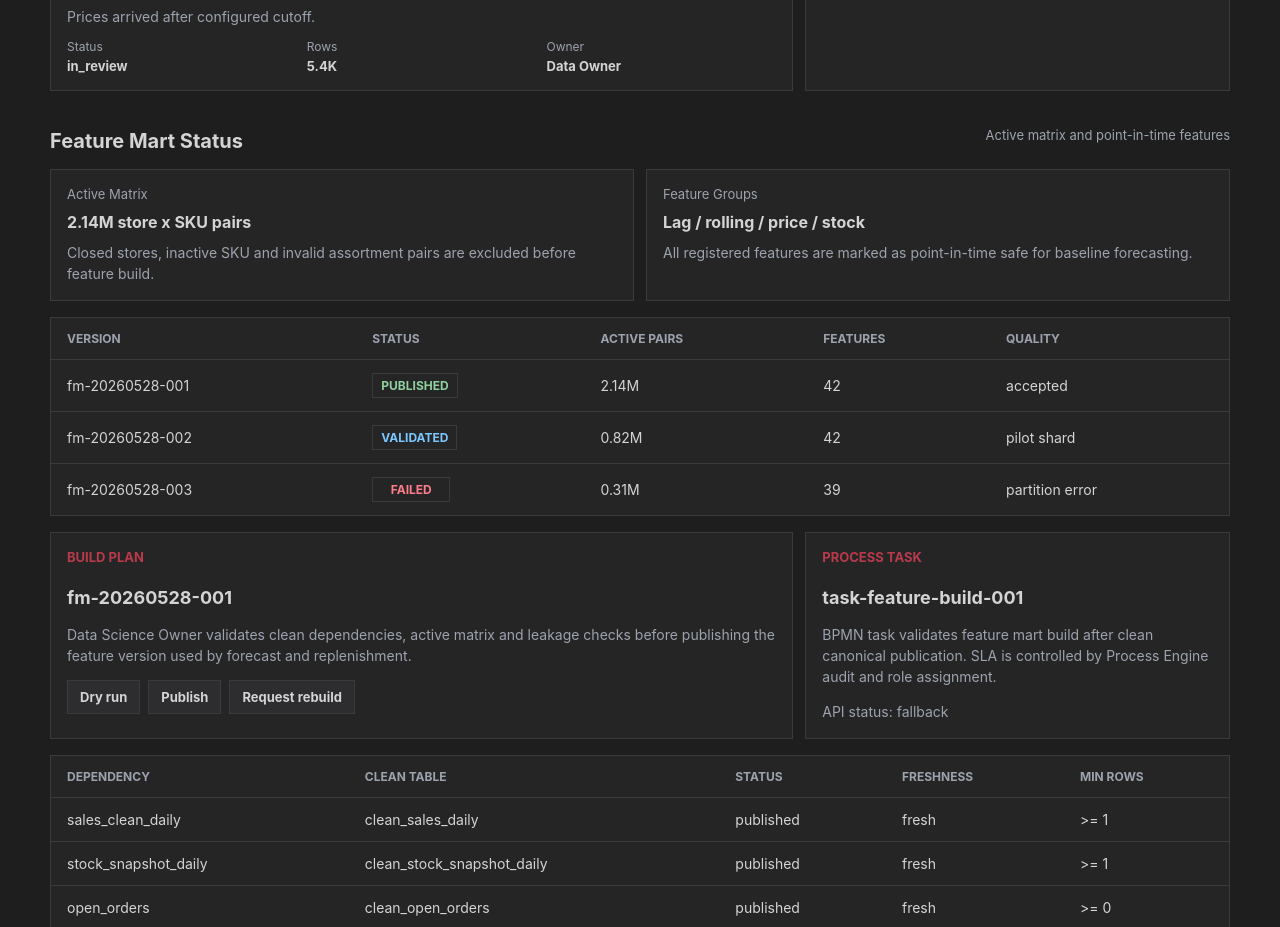
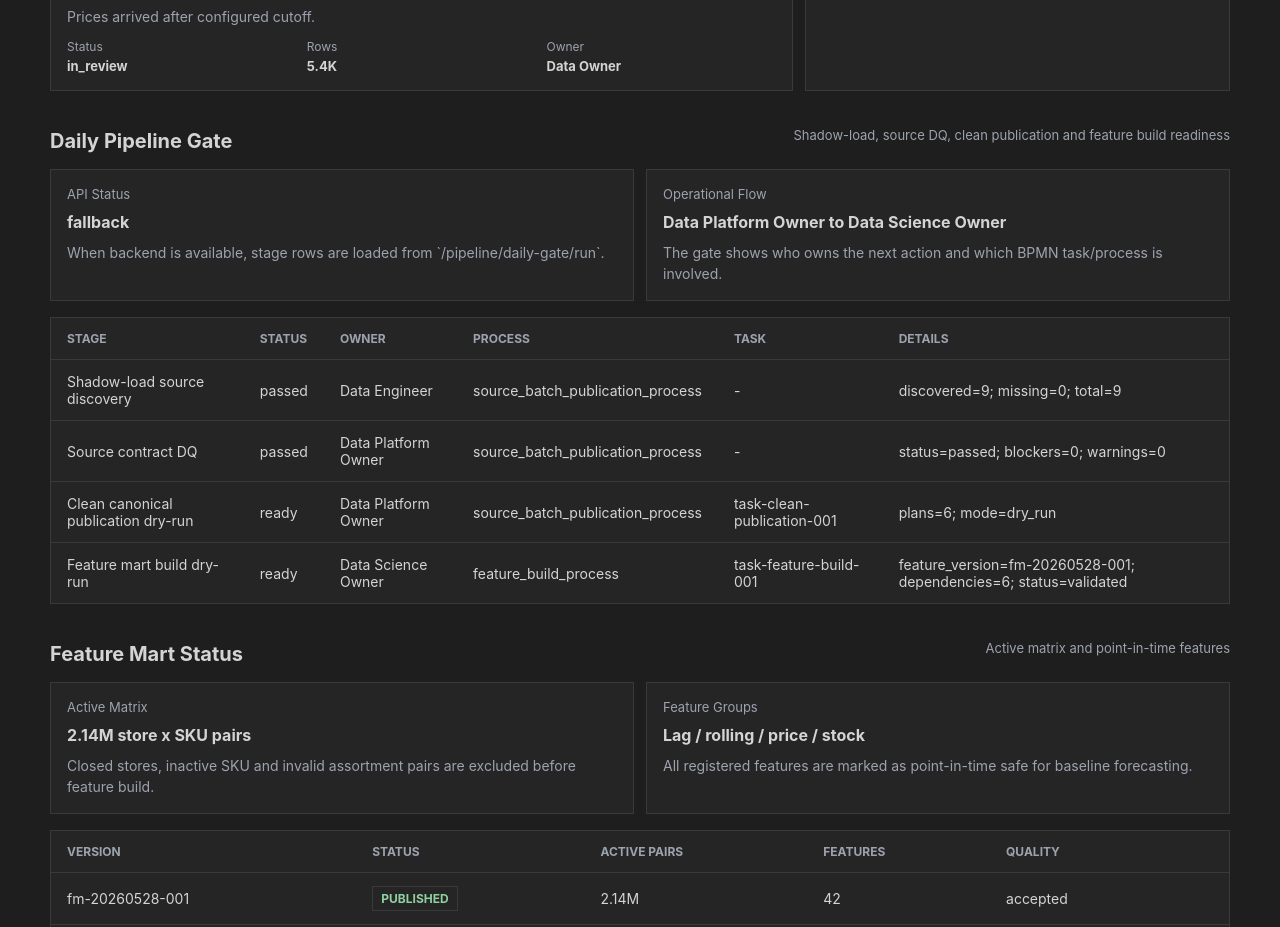
Before and after one commit to romanrav1980/OPEN_FNR, a React (Vite) app in the folder apps/frontend/: page / in a window 1280 px wide. Shown: the part 2180-3107 px from the top of the page. Built offline with nearby package versions, Linux system fonts and the light colour scheme; no server answers.

Commit message:
Add daily pipeline gate UI report

```diff
--- a/apps/frontend/src/main.tsx
+++ b/apps/frontend/src/main.tsx
@@ -83,6 +83,21 @@ type FeatureBuildPlanApiResponse = {
   items: FeatureBuildPlanApi[];
 };
 
+type DailyPipelineStage = {
+  stage_key: string;
+  name: string;
+  status: "passed" | "ready" | "blocked" | "skipped";
+  owner_role: string;
+  process_key: string;
+  task_id: string | null;
+  details: string;
+};
+
+type DailyPipelineGateApiResponse = {
+  status: string;
+  stages: DailyPipelineStage[];
+};
+
 const serviceLinks: ServiceLink[] = [
   { name: "API", url: localServiceUrl(serviceConfig.apiPort, "/docs"), purpose: "OpenAPI" },
   { name: "Airflow", url: localServiceUrl(serviceConfig.airflowPort), purpose: "Batch orchestration" },
@@ -144,6 +159,45 @@ const shadowLoadTasks: ShadowLoadTask[] = [
     owner: "Promo Planner",
     reason: "missing_files",
     actions: "request_resend / approve_reprocessing / comment",
+  },
+];
+
+const dailyPipelineStages: DailyPipelineStage[] = [
+  {
+    stage_key: "shadow_load",
+    name: "Shadow-load source discovery",
+    status: "passed",
+    owner_role: "Data Engineer",
+    process_key: "source_batch_publication_process",
+    task_id: null,
+    details: "discovered=9; missing=0; total=9",
+  },
+  {
+    stage_key: "source_contract_dq",
+    name: "Source contract DQ",
+    status: "passed",
+    owner_role: "Data Platform Owner",
+    process_key: "source_batch_publication_process",
+    task_id: null,
+    details: "status=passed; blockers=0; warnings=0",
+  },
+  {
+    stage_key: "clean_publication",
+    name: "Clean canonical publication dry-run",
+    status: "ready",
+    owner_role: "Data Platform Owner",
+    process_key: "source_batch_publication_process",
+    task_id: "task-clean-publication-001",
+    details: "plans=6; mode=dry_run",
+  },
+  {
+    stage_key: "feature_build",
+    name: "Feature mart build dry-run",
+    status: "ready",
+    owner_role: "Data Science Owner",
+    process_key: "feature_build_process",
+    task_id: "task-feature-build-001",
+    details: "feature_version=fm-20260528-001; dependencies=6; status=validated",
   },
 ];
 
@@ -960,6 +1014,9 @@ function App() {
   const [runtimeFeatureBuildDependencies, setRuntimeFeatureBuildDependencies] =
     React.useState<FeatureBuildDependency[]>(featureBuildDependencies);
   const [runtimeFeatureBuildRules, setRuntimeFeatureBuildRules] = React.useState<FeatureBuildRule[]>(featureBuildRules);
+  const [dailyPipelineApiStatus, setDailyPipelineApiStatus] = React.useState<"loading" | "live" | "fallback">("loading");
+  const [runtimeDailyPipelineStages, setRuntimeDailyPipelineStages] =
+    React.useState<DailyPipelineStage[]>(dailyPipelineStages);
 
   React.useEffect(() => {
     const controller = new AbortController();
@@ -1002,6 +1059,37 @@ function App() {
     return () => controller.abort();
   }, []);
 
+  React.useEffect(() => {
+    const controller = new AbortController();
+    fetch(apiUrl("/pipeline/daily-gate/run"), {
+      method: "POST",
+      signal: controller.signal,
+      headers: { "Content-Type": "application/json" },
+      body: JSON.stringify({
+        business_date: "2026-05-28",
+        actor: "data.platform.owner@example.org",
+        actor_role: "Data Platform Owner",
+      }),
+    })
+      .then((response) => {
+        if (!response.ok) {
+          throw new Error(`Daily pipeline API returned ${response.status}`);
+        }
+        return response.json() as Promise<DailyPipelineGateApiResponse>;
+      })
+      .then((payload) => {
+        setRuntimeDailyPipelineStages(payload.stages);
+        setDailyPipelineApiStatus("live");
+      })
+      .catch((error: unknown) => {
+        if (error instanceof DOMException && error.name === "AbortError") {
+          return;
+        }
+        setDailyPipelineApiStatus("fallback");
+      });
+    return () => controller.abort();
+  }, []);
+
   return (
     <main className="app-shell">
       <header className="topbar">
@@ -1222,6 +1310,51 @@ function App() {
         </div>
       </section>
 
+      <section className="data-section" aria-label="Daily pipeline gate">
+        <div className="section-heading">
+          <h2>Daily Pipeline Gate</h2>
+          <p>Shadow-load, source DQ, clean publication and feature build readiness</p>
+        </div>
+        <div className="feature-grid">
+          <article className="feature-summary">
+            <span>API Status</span>
+            <strong>{dailyPipelineApiStatus}</strong>
+            <p>When backend is available, stage rows are loaded from `/pipeline/daily-gate/run`.</p>
+          </article>
+          <article className="feature-summary">
+            <span>Operational Flow</span>
+            <strong>Data Platform Owner to Data Science Owner</strong>
+            <p>The gate shows who owns the next action and which BPMN task/process is involved.</p>
+          </article>
+        </div>
+        <div className="table-shell">
+          <table>
+            <thead>
+              <tr>
+                <th>Stage</th>
+                <th>Status</th>
+                <th>Owner</th>
+                <th>Process</th>
+                <th>Task</th>
+                <th>Details</th>
+              </tr>
+            </thead>
+            <tbody>
+              {runtimeDailyPipelineStages.map((stage) => (
+                <tr key={stage.stage_key}>
+                  <td>{stage.name}</td>
+                  <td>{stage.status}</td>
+                  <td>{stage.owner_role}</td>
+                  <td>{stage.process_key}</td>
+                  <td>{stage.task_id ?? "-"}</td>
+                  <td>{stage.details}</td>
+                </tr>
+              ))}
+            </tbody>
+          </table>
+        </div>
+      </section>
+
       <section className="data-section" aria-label="Feature mart status">
         <div className="section-heading">
           <h2>Feature Mart Status</h2>
```
Also changed, not shown: 3 other files (tests, documents, lock files or other folders).
